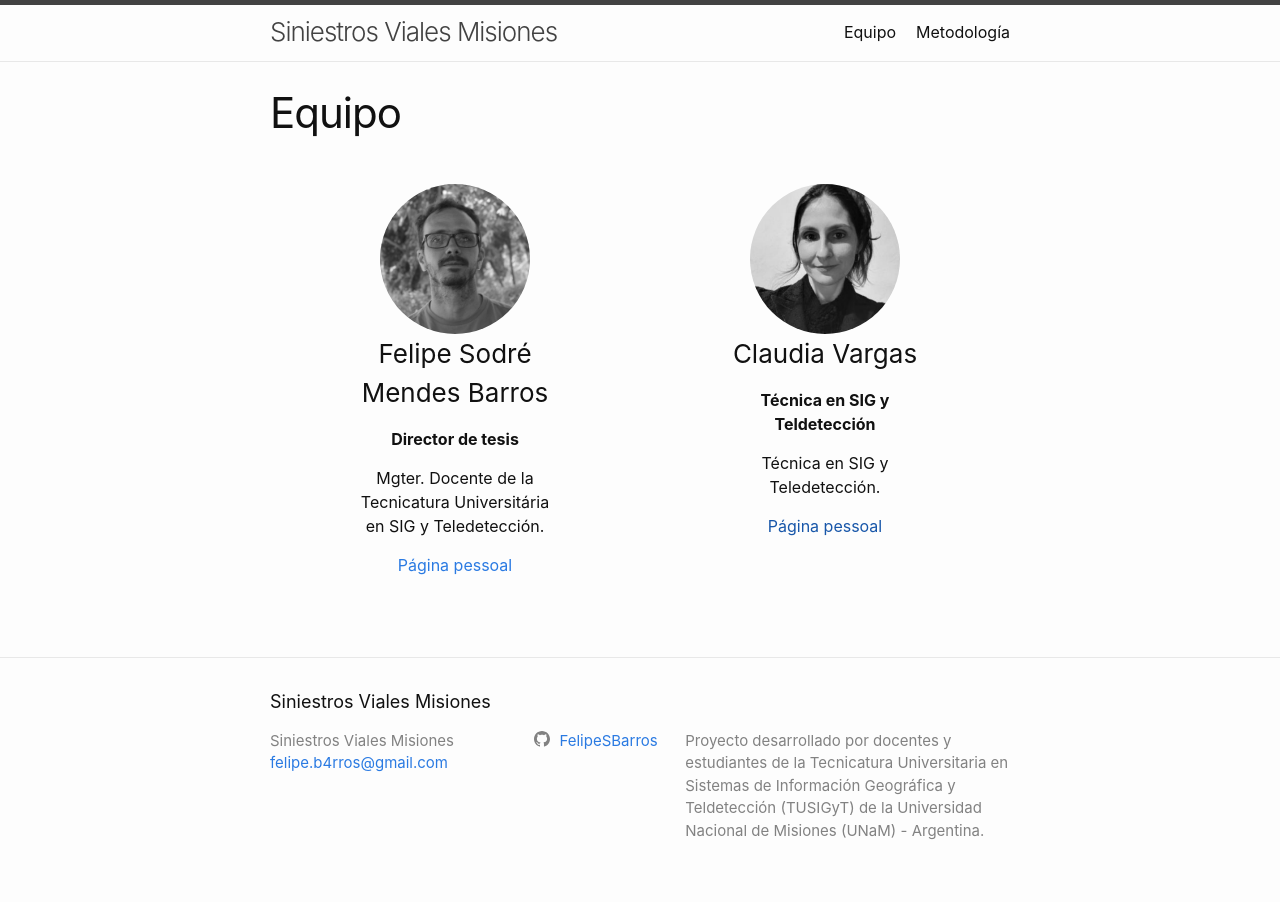
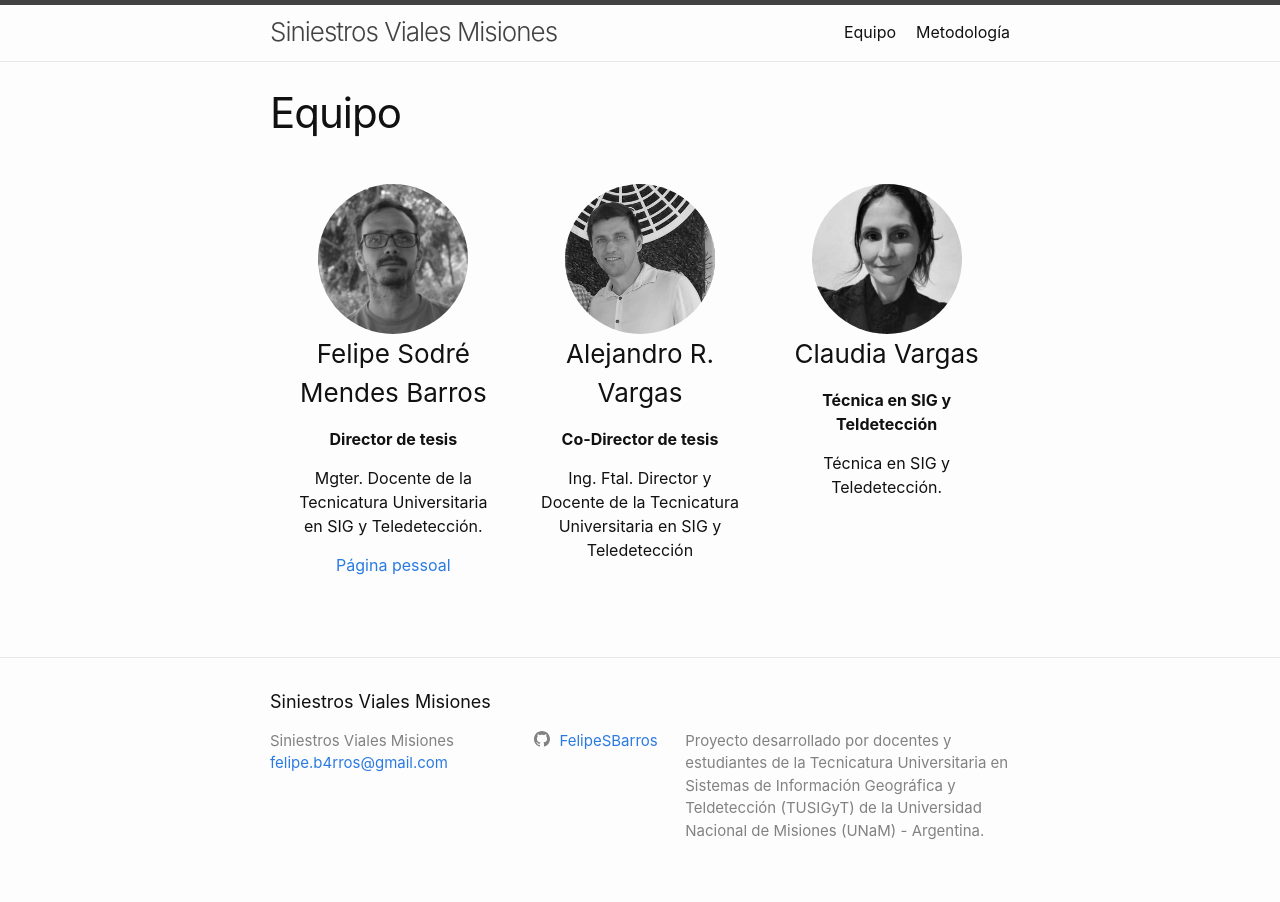
Before and after one commit to FelipeSBarros/proyecto_siniestros_viales_page, a Jekyll site: the page built from equipo.md, in a window 1280 px wide. Built offline with Jekyll 4.4.1, drawn with Linux system fonts in a browser that asks for light colours.

Commit message:
add datos alejandro

```diff
--- a/_data/equipo.json
+++ b/_data/equipo.json
@@ -2,15 +2,20 @@
   {
     "nome": "Felipe Sodré Mendes Barros",
     "foto": "Felipe.jpg",
-    "bio": "Mgter. Docente de la Tecnicatura Universitária en SIG y Teledetección.",
+    "bio": "Mgter. Docente de la Tecnicatura Universitaria en SIG y Teledetección.",
     "link": "http://FelipeSBarros.github.io",
-    "cargo": "Director de tesis",
+    "cargo": "Director de tesis"
+  },
+  {
+    "nome": "Alejandro R. Vargas",
+    "foto": "Alejandro.jpeg",
+    "bio": "Ing. Ftal. Director y Docente de la Tecnicatura Universitaria en SIG y Teledetección",
+    "cargo": "Co-Director de tesis"
   },
   {
     "nome": "Claudia Vargas",
     "foto": "Claudia.png",
     "bio": "Técnica en SIG y Teledetección.",
-    "link": "",
-    "cargo": "Técnica en SIG y Teldetección",
-  },
+    "cargo": "Técnica en SIG y Teldetección"
+  }
 ]
--- a/equipo.md
+++ b/equipo.md
@@ -11,7 +11,9 @@ permalink: /el_equipo/
     <h3>{{ membro.nome }}</h3>
     <p><strong>{{ membro.cargo }}</strong></p>
     <p>{{ membro.bio }}</p>
-    <a href="{{ membro.link }}" target="_blank">Página pessoal</a>
+    {% if membro.link %}
+        <a href="{{ membro.link }}" target="_blank">Página pessoal</a>
+    {% endif %}
   </div>
   {% endfor %}
 </div>
--- a/index.markdown
+++ b/index.markdown
@@ -7,10 +7,8 @@ layout: home
 
 # Al respecto del proyecto
 
-El proyecto Siniestros Viales de Misiones, busca integrar las herramientas de Sistemas de Información Geográfica, análisis de datos espaciales y datos abiertos para promover la seguridad vial en Misiones.
+El proyecto de georreferenciación y análisis de Siniestros Viales de la provincia de Misiones busca integrar las herramientas de Sistemas de Información Geográfica, análisis de datos espaciales y datos abiertos para promover la seguridad vial en la provincia.
 
-Los datos fueron recolectados desde las noticias del periódico [Primera Edición](https://www.primeraedicion.com.ar/) usando tecnicas de raspado de datos (ver [metodología]() para más información) y, en seguida, fueron georreferenciados usando herramientas de SIG y geocoding.
+Los datos fueron recolectados desde las noticias del periódico [Primera Edición](https://www.primeraedicion.com.ar/) usando tecnicas de raspado de datos (ver [metodología](./metodología/) para más información) y, en seguida, fueron georreferenciados usando herramientas de SIG y geocoding.
 
 La presente página tiene por objetivo presentar los resultados de forma dinámica e interactiva a la población interesada.
-
-[WebMap](https://felipesbarros.github.io/Mapeo_compost/WebMap/qgis2web_2021_10_17-22_41_33_820330/index.html#15/-25.6042/-54.5699)
```
Also changed, not shown: README.md (deleted), assets/img/equipo/Alejandro.jpeg (added).
